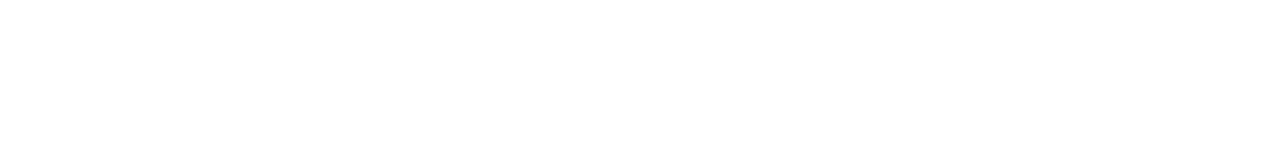
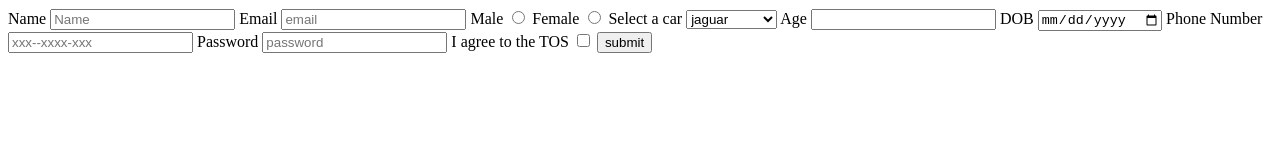
Before and after one commit to acciojob/signup-form-car-Harsh652003, a website: page main.html in a window 1280 px wide. Drawn offline with Linux system fonts and the light colour scheme.

Commit message:
created a submission

```diff
--- a/main.html
+++ b/main.html
@@ -8,7 +8,46 @@
 
 <body>
 	<!-- the entire body must be written by student -->
-    <script type="text/javascript" src="./script.js">
+  <form>
+
+	  <label for="Name">Name</label>
+<input type="text" required id="Name" placeholder="Name"></input>
+
+<label for="email">Email</label>
+<input type="email" required id="email" placeholder="email"></input>
+
+	 <label for="gender_m">Male</label>
+	  <input type="radio" required id="gender_m" name="gender"></input>
+
+<label for="gender_f">Female</label>
+	  <input type="radio" required id="gender_f" name="gender"></input>
+
+	  <label for="cars">Select a car</label>
+	  <select required id="cars" placeholder="--please choose a option--">
+<option>jaguar</option>
+		  <option>bmw</option>
+		  <option>range rover</option>
+	  </select>
+
+	  <label for="age">Age</label>
+	  <input type="Number" required id="Age"></input>
+
+	  <label for="dob">DOB</label>
+	  <input type="date" id="dob"></input>
+
+	  <label for="tel">Phone Number</label>
+	  <input required for="tel" id="tel" placeholder="xxx--xxxx-xxx"></input>
+
+	  <label for="password">Password</label>
+  <input required type="password" id="password" placeholder="password"></input>
+
+	  <label>I agree to the TOS</label>
+  <input type="checkbox" required id="TOS"></input>
+
+	  <button type="submit">submit</button>
+  </form>
+
+	<script type="text/javascript" src="./script.js">
 </script>
 
 </body>
```
